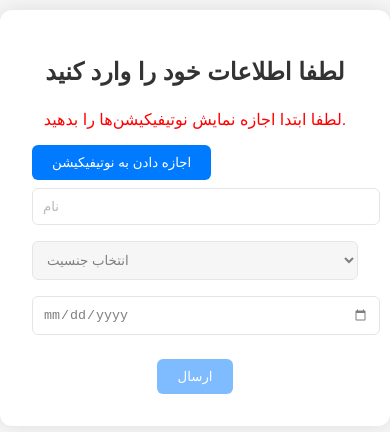
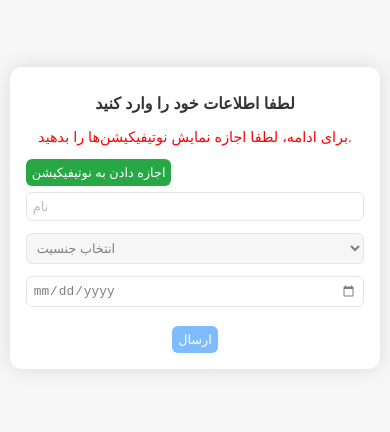
Before and after one commit to amirali-rabiei/landing, a plain HTML site: page index.html in a window 390 px wide. Shown: the part 204-636 px from the top of the page. Drawn offline with Linux system fonts and the light colour scheme.

Commit message:
Update index.html

```diff
--- a/index.html
+++ b/index.html
@@ -13,47 +13,52 @@
       display: flex;
       justify-content: center;
       align-items: center;
-      height: 100vh;
+      min-height: 100vh;
+      box-sizing: border-box;
     }
     .container {
       background: white;
-      padding: 2rem;
+      padding: 1.5rem;
       border-radius: 12px;
       box-shadow: 0 0 20px rgba(0,0,0,0.1);
-      max-width: 400px;
+      max-width: 90%;
       width: 100%;
       text-align: center;
+      box-sizing: border-box;
     }
     h1 {
-      margin-bottom: 1.5rem;
-      font-size: 1.5rem;
+      margin-bottom: 1rem;
+      font-size: 1.2rem;
       color: #333;
     }
     input, select {
       width: 100%;
-      padding: 10px;
-      margin: 8px 0;
+      padding: 8px;
+      margin: 6px 0;
       border: 1px solid #ccc;
       border-radius: 6px;
+      box-sizing: border-box;
+      font-size: 0.9rem;
     }
     button {
-      margin-top: 1rem;
-      padding: 10px 20px;
+      margin-top: 0.8rem;
+      padding: 8px 16px;
       border: none;
       background-color: #007bff;
       color: white;
       border-radius: 6px;
       cursor: pointer;
+      font-size: 0.9rem;
     }
     button:hover {
       background-color: #0056b3;
     }
     .result {
-      margin-top: 2rem;
+      margin-top: 1.5rem;
       display: none;
     }
     .reset-btn {
-      margin-top: 1rem;
+      margin-top: 0.8rem;
       background: #6c757d;
     }
     #infoForm[disabled] {
@@ -63,14 +68,34 @@
     #permissionMessage {
       display: none;
       color: red;
-      margin-top: 1rem;
+      margin-top: 0.8rem;
+      font-size: 0.9rem;
+    }
+    #requestPermissionBtn {
+      background-color: #28a745;
+    }
+    #requestPermissionBtn:hover {
+      background-color: #218838;
+    }
+    @media (max-width: 600px) {
+      .container {
+        padding: 1rem;
+        max-width: 95%;
+      }
+      h1 {
+        font-size: 1rem;
+      }
+      input, select, button {
+        font-size: 0.8rem;
+        padding: 6px;
+      }
     }
   </style>
 </head>
 <body>
   <div class="container">
     <h1 id="title">لطفا اطلاعات خود را وارد کنید</h1>
-    <p id="permissionMessage">لطفا ابتدا اجازه نمایش نوتیفیکیشن‌ها را بدهید.</p>
+    <p id="permissionMessage">برای ادامه، لطفا اجازه نمایش نوتیفیکیشن‌ها را بدهید.</p>
     <button id="requestPermissionBtn">اجازه دادن به نوتیفیکیشن</button>
     <form id="infoForm" disabled>
       <input type="text" id="name" placeholder="نام" required>
@@ -98,6 +123,7 @@
     const permissionMessage = document.getElementById('permissionMessage');
     const requestPermissionBtn = document.getElementById('requestPermissionBtn');
 
+    // بررسی اولیه اجازه نوتیفیکیشن
     window.addEventListener('load', () => {
       checkPermission();
       if (Notification.permission !== 'granted' && Notification.permission !== 'denied') {
@@ -106,15 +132,19 @@
       }
     });
 
+    // دکمه درخواست اجازه نوتیفیکیشن
     requestPermissionBtn.addEventListener('click', () => {
       Notification.requestPermission().then(permission => {
         checkPermission();
         if (permission === 'granted') {
           console.log('اجازه نوتیفیکیشن دریافت شد');
+        } else if (permission === 'denied') {
+          alert('شما اجازه نوتیفیکیشن را رد کردید. برای ادامه، لطفا اجازه را فعال کنید.');
         }
       });
     });
 
+    // تابع بررسی اجازه و فعال/غیرفعال کردن فرم
     function checkPermission() {
       if (Notification.permission === 'granted') {
         infoForm.removeAttribute('disabled');
@@ -127,10 +157,13 @@
       }
     }
 
+    // مدیریت فرم اطلاعات
     document.getElementById('infoForm').addEventListener('submit', function(e) {
       e.preventDefault();
 
+      // فقط در صورت داشتن اجازه نوتیفیکیشن ادامه بده
       if (Notification.permission === 'granted') {
+        // ایجاد نوتیفیکیشن ماندگار
         const notification = new Notification('عضویت موفقیت‌آمیز!', {
           body: 'برای مشاهده جزئیات بیشتر کلیک کنید.',
           icon: 'https://via.placeholder.com/64',
@@ -138,7 +171,10 @@
           requireInteraction: true
         });
 
+        // وقتی روی نوتیفیکیشن کلیک شد
         notification.onclick = function() {
+          try {
+            // تلاش برای باز کردن پاپ‌آپ
             const popup = window.open(
               notification.data.url,
               'popupWindow',
@@ -148,12 +184,22 @@
               setTimeout(() => {
                 popup.close();
               }, 10000);
+            } else {
+              // در صورت مسدود شدن پاپ‌آپ، به تب جدید هدایت شود
+              window.open(notification.data.url, '_blank');
             }
             notification.close();
+          } catch (error) {
+            console.error('خطا در باز کردن پاپ‌آپ:', error);
+            // در صورت خطا، به تب جدید هدایت شود
+            window.open(notification.data.url, '_blank');
+          }
         };
 
+        // لینک خارجی در تب جدید باز شود
         window.open('https://example.com', '_blank');
 
+        // نمایش پیام و صوت
         document.getElementById('infoForm').style.display = 'none';
         document.getElementById('result').style.display = 'block';
         document.getElementById('audio').play();
@@ -163,6 +209,7 @@
       }
     });
 
+    // تابع بازنشانی
     function resetForm() {
       document.getElementById('infoForm').reset();
       document.getElementById('infoForm').style.display = 'block';
```
Lines whose indentation alone changed are shown as unchanged.
